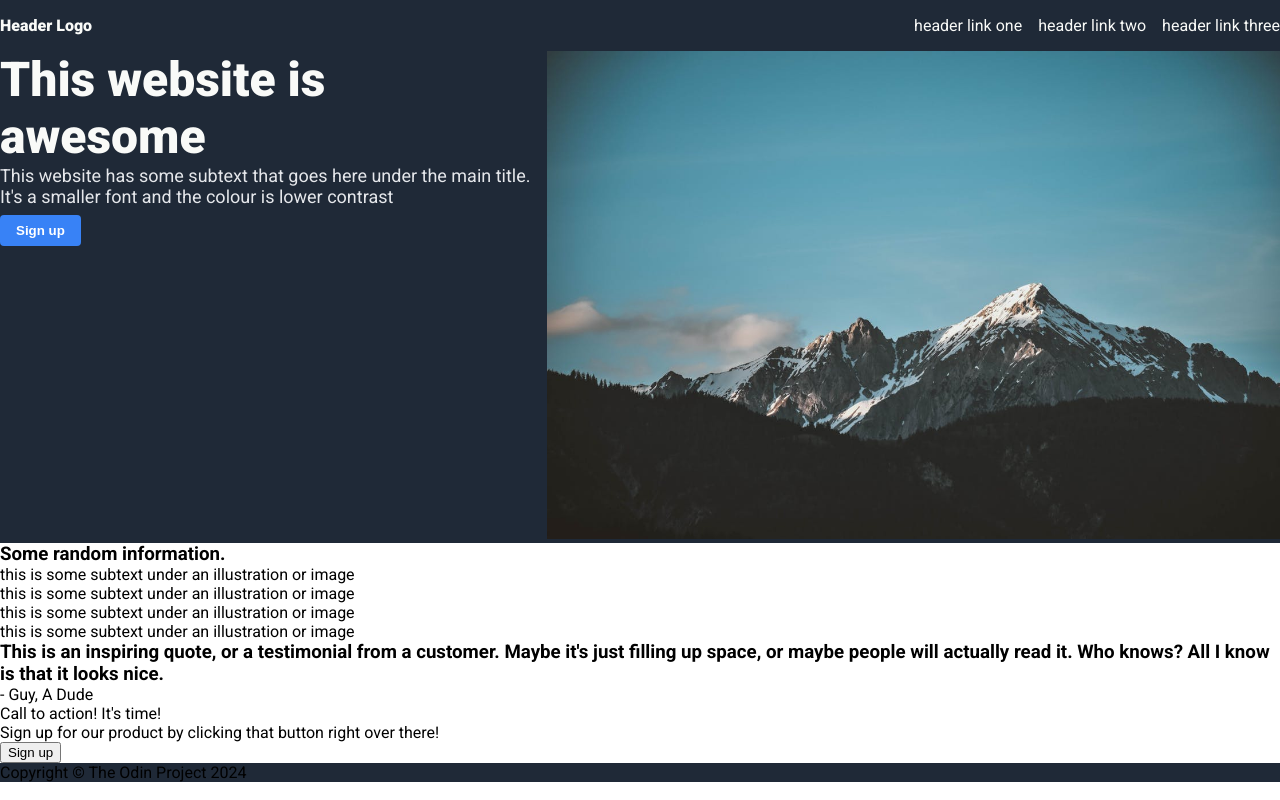
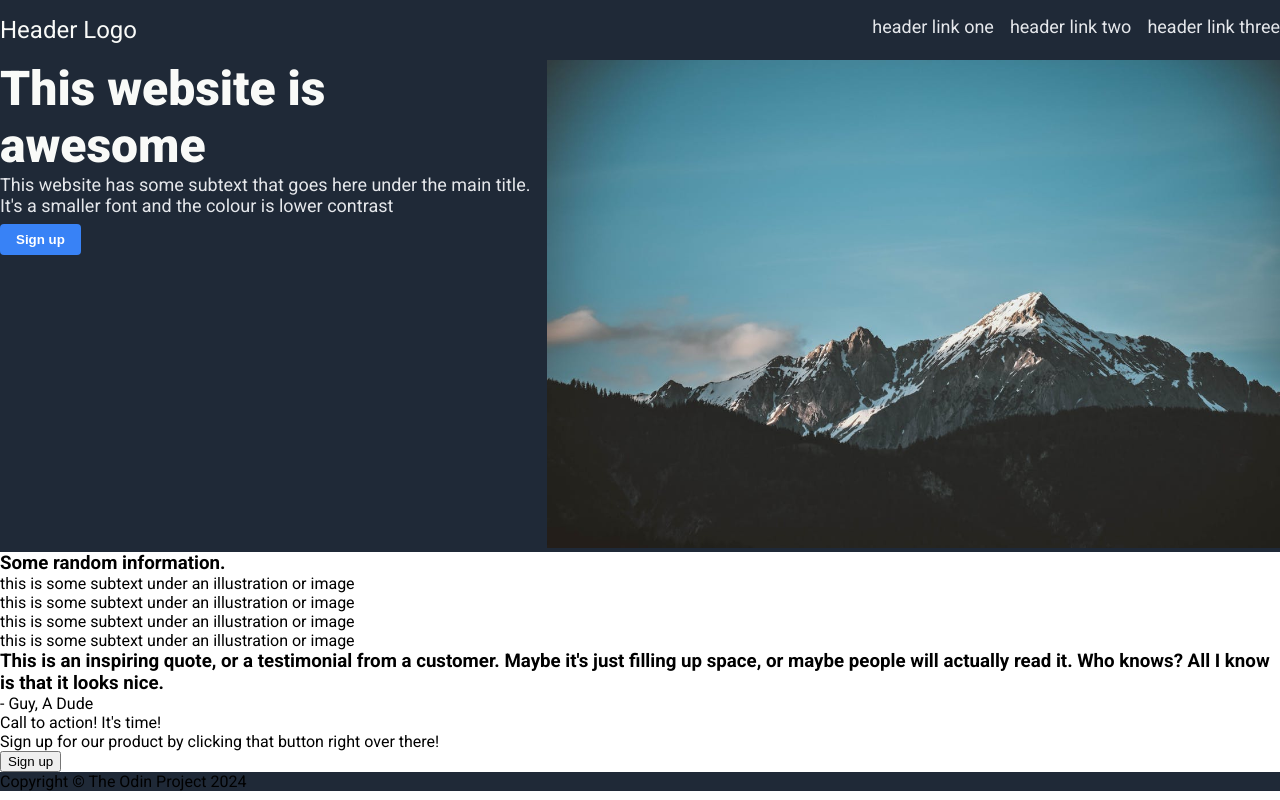
Before and after one commit to michaeljoel/odin-landing, a plain HTML site: page index.html in a window 1280 px wide. Drawn offline with Linux system fonts and the light colour scheme.

Commit message:
Update navbar styling

```diff
--- a/style.css
+++ b/style.css
@@ -20,21 +20,30 @@ body {
 
   a {
     text-decoration: none;
+  }
+}
+
+.logo {
+  font-size: 24px;
+
+  a {
     color: #f9faf8;
   }
 }
 
-.logo {
-  font-weight: 900;
-}
+.links {
+  font-size: 18px;
 
-.links {
   ul {
     display: flex;
     list-style: none;
     flex-direction: row;
     padding: 0;
     gap: 16px;
+  }
+
+  a {
+    color: #e5e7eb;
   }
 }
 
```
